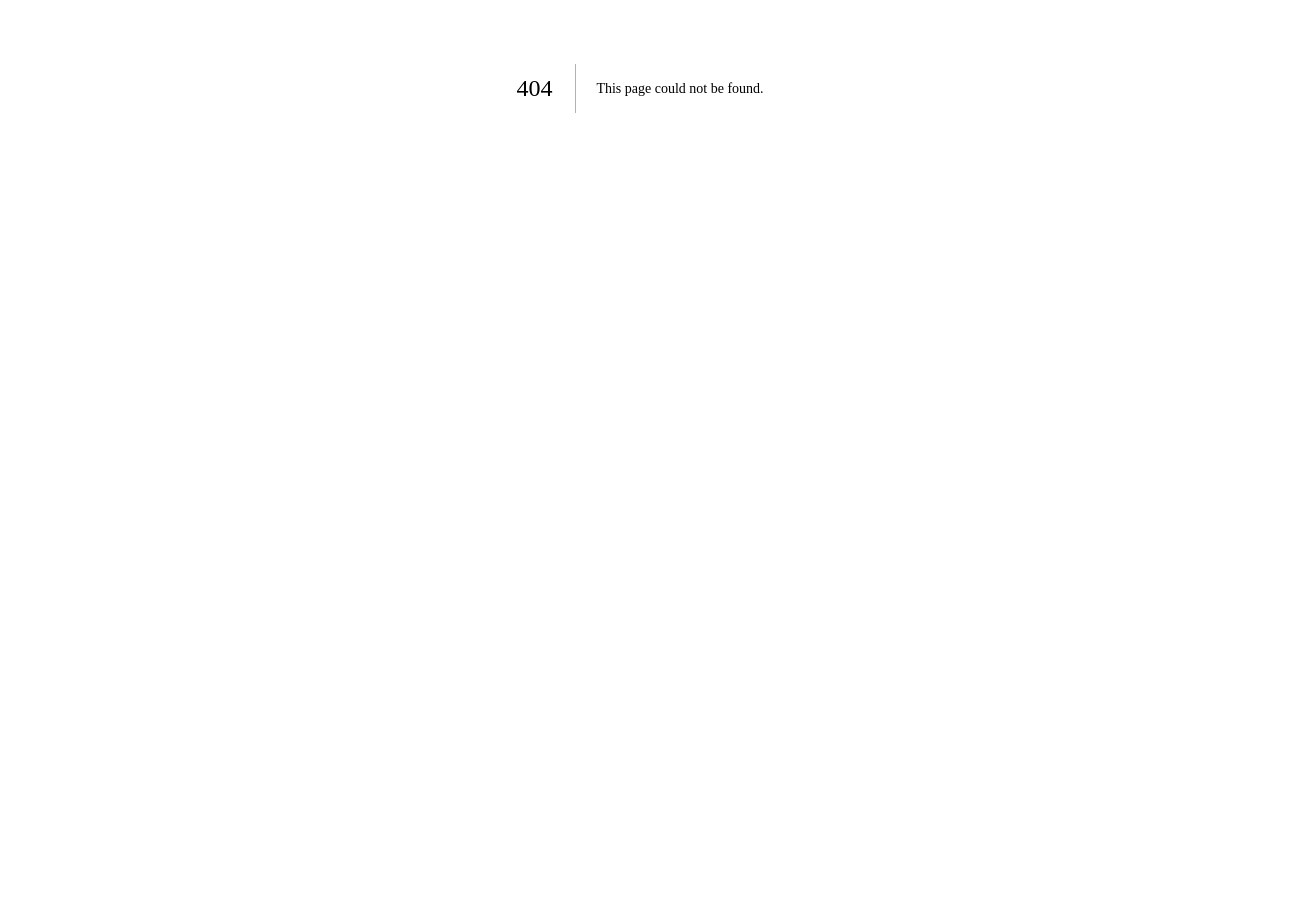
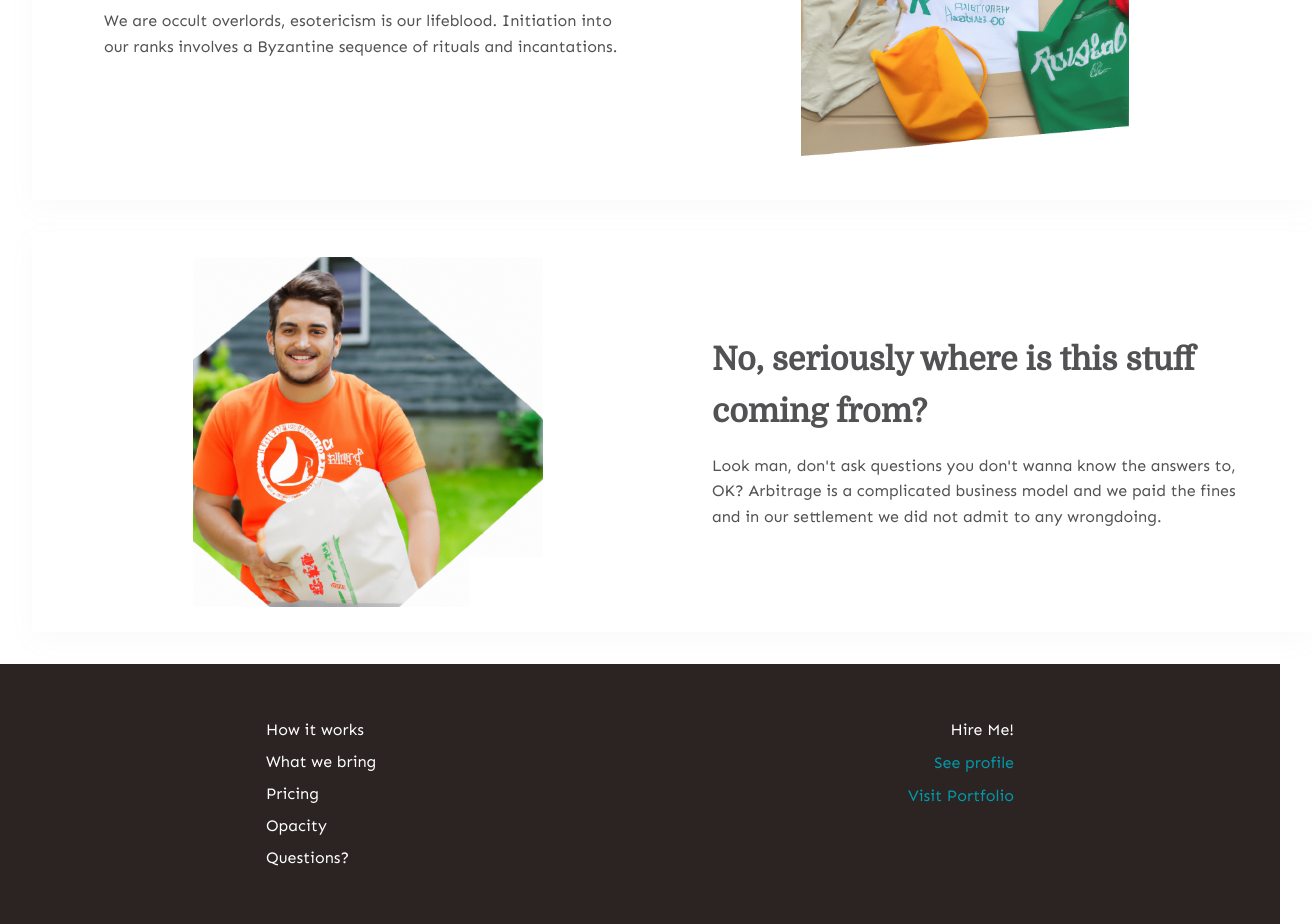
Before and after one commit to AaronMullan/diskard, a Next.js app: page /opacity in a window 1280 px wide. Before the commit this address had no page. Shown: the part 312-1236 px from the top of the page, 1312 px wide, since content can reach past the window. Before the commit the page ends 800 px from the top, so only its background shows below. Built offline with nearby package versions, Linux system fonts and the light colour scheme.

Commit message:
add opacity and contact pages

```diff
--- a/components/Blade.jsx
+++ b/components/Blade.jsx
@@ -23,7 +23,7 @@ export default function Hero({
         />
       </div>
       <div style={{
-        padding: '40px', width: '50%', textAlign: 'center', display: 'flex', flexDirection: 'column', justifyContent: 'center',
+        padding: '40px', width: '50%', textAlign: 'left', display: 'flex', flexDirection: 'column', justifyContent: 'center',
       }}
       >
         <h3>{headline}</h3>
--- a/components/Button.jsx
+++ b/components/Button.jsx
@@ -2,10 +2,10 @@ import React from 'react';
 
 import getButtonStyles from './buttonStyles';
 
-export default function Button({ buttonText, isLight }) {
+export default function Button({ buttonText, isLight, type }) {
   const buttonStyles = getButtonStyles({ isLight });
 
   return (
-    <button type="button" style={buttonStyles} className="button">{buttonText}</button>
+    <button type={type === 'submit' ? 'submit' : 'button'} style={buttonStyles} className="button">{buttonText}</button>
   );
 }
--- a/components/ContactBar.jsx
+++ b/components/ContactBar.jsx
@@ -43,9 +43,6 @@ export default function ContactBar() {
 function ContactCard({
   text, href, linkText, image,
 }) {
-  ContactCard.propTypes = {
-    text: Proptypes.string,
-  };
   return (
     <div>
       <a href={href}>
--- /dev/null
+++ b/components/Footer.jsx
@@ -0,0 +1,51 @@
+import React from 'react';
+import HeaderLinks from './Headerlinks';
+
+export default function Header() {
+  return (
+    <div style={{
+      padding: '5vh 20vw',
+      backgroundColor: '#2c2323',
+      color: 'white',
+      display: 'grid',
+      gridTemplateColumns: '1fr 1fr',
+      // display: 'flex',
+      // flexDirection: 'row',
+    }}
+    >
+      <div style={{
+        // width: '50%',
+        display: 'flex',
+        flexDirection: 'column',
+        alignItems: 'center',
+        justifyContent: 'center',
+        margin: '0px',
+        backgroundColor: '#2c2323',
+
+      }}
+      >
+        <HeaderLinks isFooter />
+      </div>
+      <div style={{ textAlign: 'end', lineHeight: '2em', margin: '10px' }}>
+        <p>Hire Me!</p>
+        <a
+          href="https://www.linkedin.com/in/aaron-mullan/"
+          target="_blank"
+          rel="noopener noreferrer"
+          style={{ color: '#009AA8' }}
+        >
+          See profile
+        </a>
+        <br />
+        <a
+          href="https://aaronmullan.com/"
+          target="_blank"
+          rel="noopener noreferrer"
+          style={{ color: '#009AA8' }}
+        >
+          Visit Portfolio
+        </a>
+      </div>
+    </div>
+  );
+}
--- a/components/Headerlinks.jsx
+++ b/components/Headerlinks.jsx
@@ -7,7 +7,7 @@ export default function HeaderLinks({ isFooter }) {
     { text: 'How it works', link: '/#how-it-works' },
     { text: 'What we bring', link: '/categories' },
     { text: 'Pricing', link: 'pricing' },
-    { text: 'Transparency', link: 'transparency' },
+    { text: 'Opacity', link: 'opacity' },
     { text: 'Questions?', link: 'questions' }];
 
   const color = isFooter ? 'white' : '#00bcaa';
--- /dev/null
+++ b/pages/opacity.jsx
@@ -0,0 +1,27 @@
+/* eslint-disable max-len */
+import React from 'react';
+import Head from 'next/head';
+import Layout, { siteTitle } from '../components/layout';
+import Blade from '../components/Blade';
+
+export default function Categories() {
+  return (
+    <Layout categories>
+      <Head>
+        <title>{siteTitle}</title>
+      </Head>
+
+      <Blade
+        image="/images/clothesPile.png"
+        headline="Our ways are deliberately opaque."
+        text="We are occult overlords, esotericism is our lifeblood. Initiation into our ranks involves a Byzantine sequence of rituals and incantations."
+        reverse
+      />
+      <Blade
+        image="/images/carryingBag.png"
+        headline="No, seriously where is this stuff coming from?"
+        text="Look man, don't ask questions you don't wanna know the answers to, OK? Arbitrage is a complicated business model and we paid the fines and in our settlement we did not admit to any wrongdoing."
+      />
+    </Layout>
+  );
+}
```
Also changed, not shown: components/Footer.tsx (deleted, +0 -26 lines), pages/categories.jsx (added, +40 -0 lines), pages/contact.jsx (added, +27 -0 lines), pages/pricing.jsx (added, +29 -0 lines).
